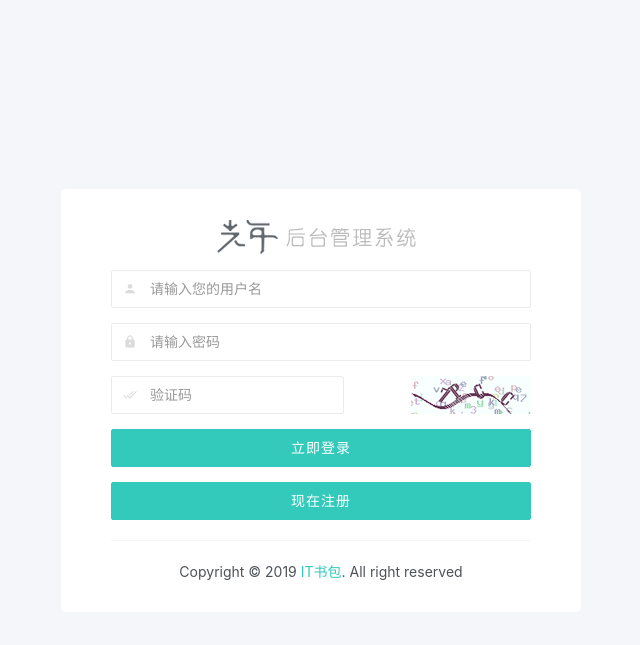
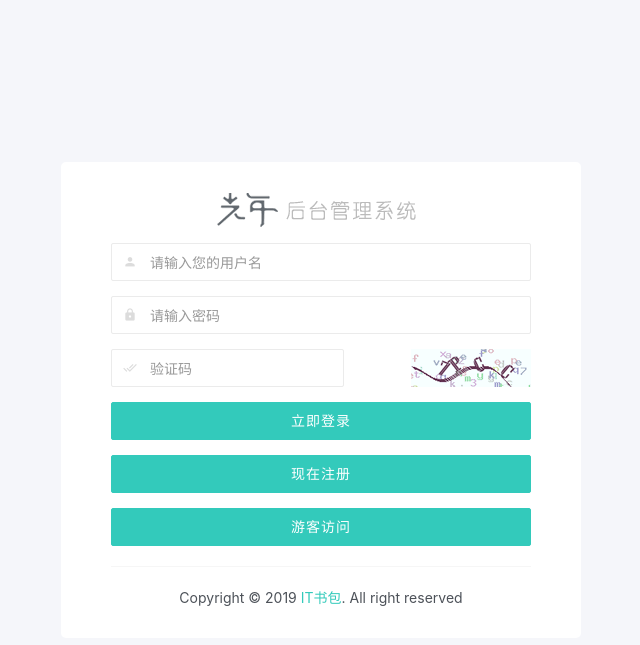
Before and after one commit to Shuuteikou/MSHD, a Django app: page /data_resolver/login in a window 1280 px wide. Shown: the top 645 px of the page, without its empty margins (319-959 px from the left). Run offline with Django 3.2, Linux system fonts and the light colour scheme; some libraries are stand-ins or nearby versions.

Commit message:
iter6:提供游客登录选项

```diff
--- a/data_resolver/templates/lyear_pages_login.html
+++ b/data_resolver/templates/lyear_pages_login.html
@@ -141,6 +141,9 @@ function sendForm(){
         <div class="form-group">
           <button class="btn btn-block btn-primary" type="button" onclick="window.location.href='register';">现在注册</button>
         </div>
+        <div class="form-group">
+          <button class="btn btn-block btn-primary" type="button" onclick="window.location.href='index_20200514';">游客访问</button>
+        </div>
       </form>
       <hr>
       <footer class="col-sm-12 text-center">
```
